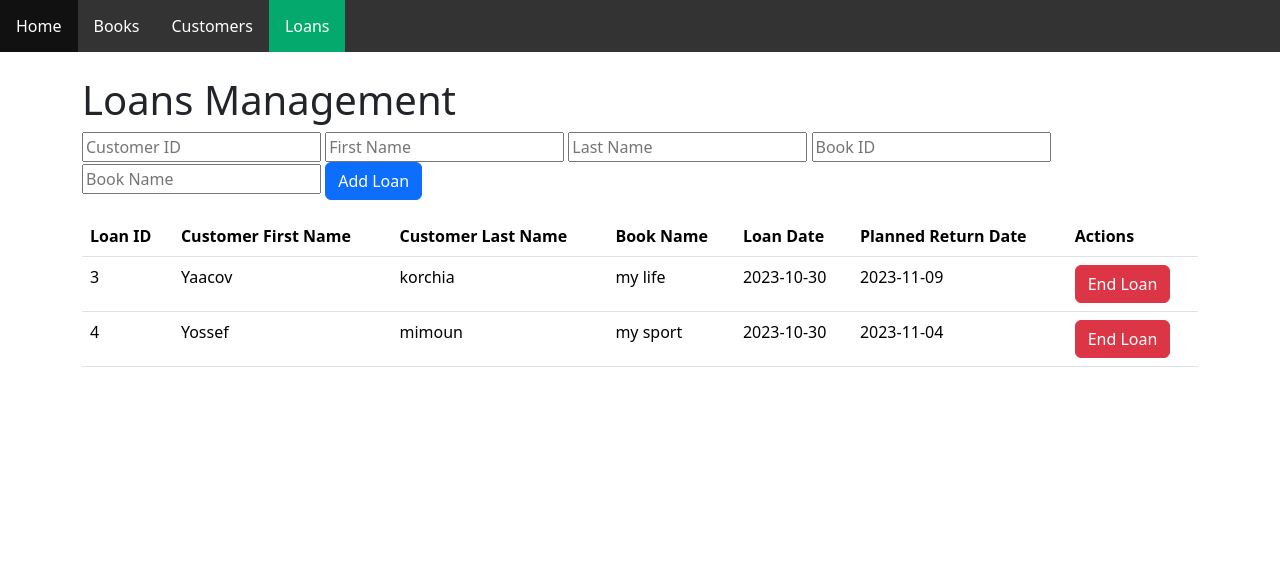
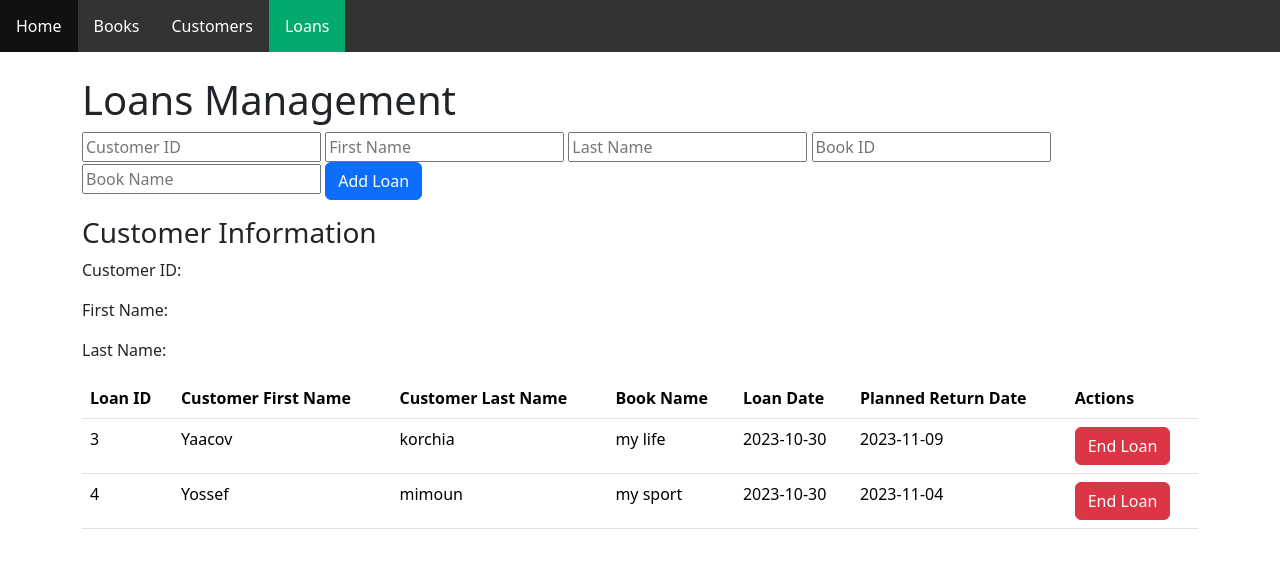
Before and after one commit to yaacovk10/table_with_crud, a Flask app: page /loans in a window 1280 px wide. Shown: the top 568 px of the page. Run offline with Flask 3, Linux system fonts and the light colour scheme; data comes from the database, SQL or seed files in the repository; both versions use the stored data as it was after the commit; some libraries are stand-ins or nearby versions.

Commit message:
add last change on loans.html

```diff
--- a/project/templates/loans.html
+++ b/project/templates/loans.html
@@ -16,14 +16,19 @@
         <h1>Loans Management</h1>
         <div class="mb-3">
             <input type="text" id="cust_id" placeholder="Customer ID">
-            <input type="text" id="first_name" placeholder="First Name">
+            <input type="text" id="first_name" placeholder="First Name" oninput="filterByCustomerName()">
             <input type="text" id="last_name" placeholder="Last Name">
             <input type="text" id="book_id" placeholder="Book ID">
             <input type="text" id="book_name" placeholder="Book Name">
             <!-- <input type="text" id="loan_date" placeholder="Loan Date (YYYY-MM-DD)"> -->
             <button class="btn btn-primary" onclick="add_loan()">Add Loan</button>
         </div>
-
+        <div>
+            <h3>Customer Information</h3>
+            <p>Customer ID: <span id="customer_id"></span></p>
+            <p>First Name: <span id="customer_first_name"></span></p>
+            <p>Last Name: <span id="customer_last_name"></span></p>
+        </div>
         <table class="table">
             <thead>
                 <tr>
```
Also changed, not shown: instance/library.sqlite3.
